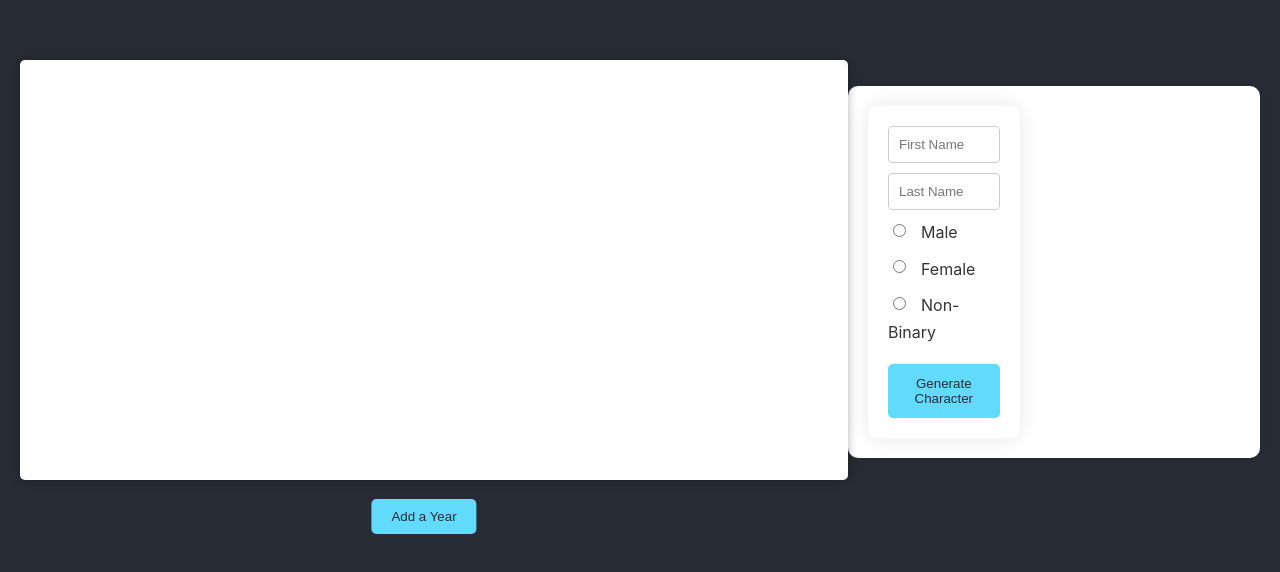
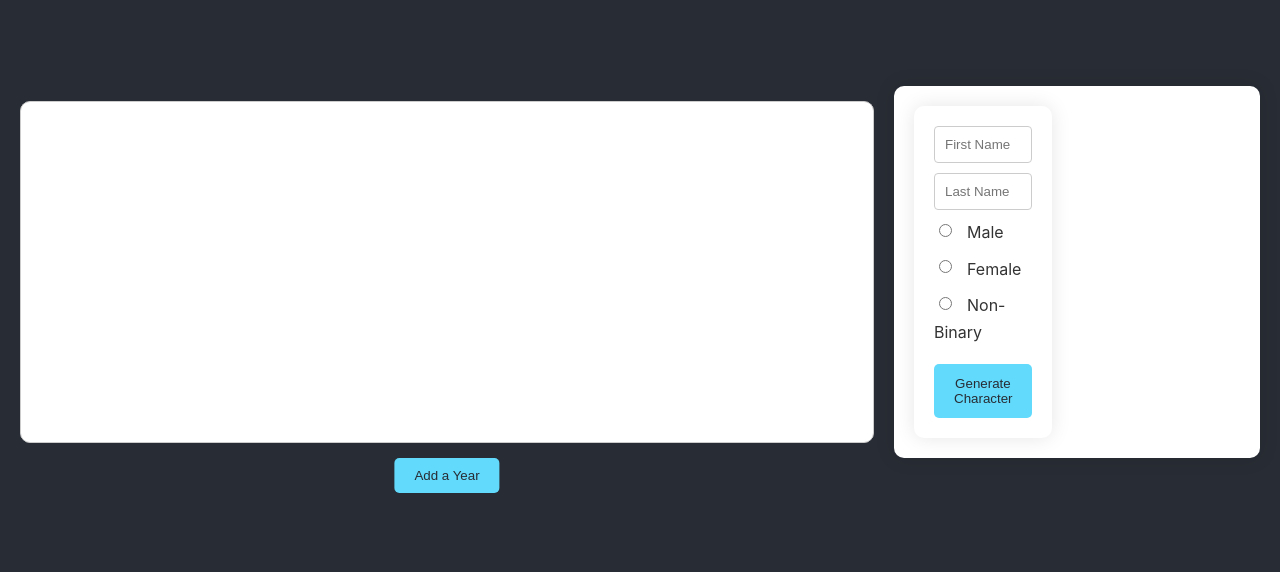
Before and after one commit to Nazrat450/Fables-of-Fantasy, a React (Create React App) app: page / in a window 1280 px wide. Shown: the part 148-720 px from the top of the page. Built offline with nearby package versions, Linux system fonts and the light colour scheme.

Commit message:
Reworked the log

```diff
--- a/src/AddYear.js
+++ b/src/AddYear.js
@@ -242,7 +242,7 @@ const AddYear = ({ character, setCharacter, setShowClassModal, setLogMessage })
         Age: prevCharacter.Age + 1
       }));
 
-      setLogMessage(prevLog => prevLog + `\n${character.FirstName} is now ${character.Age + 1} years old.\n ${summary}`);
+      setLogMessage(prevLog => prevLog + `<br><strong>${character.FirstName} is now ${character.Age + 1} years old.</strong><br> ${summary}`);
     }
   };
 
--- a/src/App.css
+++ b/src/App.css
@@ -161,3 +161,19 @@ label {
 .input-field, .radio-option {
   margin-bottom: 10px;
 }
+
+.logDiv {
+  border: 1px solid #ccc;
+  padding: 10px;
+  overflow: auto;
+  white-space: pre-wrap;
+  width: 100%;
+  height: 100%;
+  resize: both;
+  background-color: white;
+  color: black;
+  width: 65vw;
+  height: 40vh;
+  resize: none; /* stops players from changing size of the log */
+  border-radius: 10px;
+}
--- a/src/App.js
+++ b/src/App.js
@@ -23,7 +23,7 @@ function App() {
   return (
     <div className="App">
       <div className="App-log">
-      <textarea ref={textareaRef} readOnly placeholder={logMessage}></textarea>
+      <div ref={textareaRef} className="logDiv" contentEditable={false} dangerouslySetInnerHTML={{ __html: logMessage }}></div>
       <AddYear character={character} setCharacter={setCharacter} showClassModal={showClassModal} setShowClassModal={setShowClassModal} setLogMessage={setLogMessage} />
       </div>
       <div className="CharacterGen">
```
